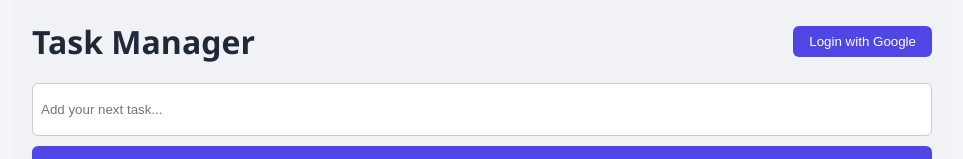
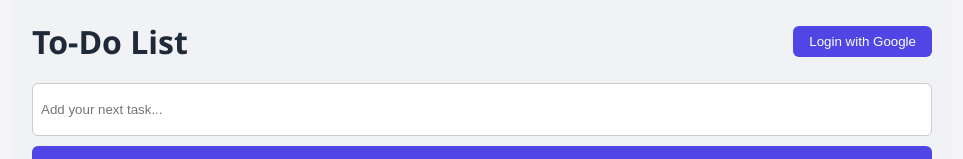
Before and after one commit to RooseendhraT/todo-app, a React (Create React App) app: page / in a window 1280 px wide. Shown: the top 159 px of the page, without its empty margins (158-1121 px from the left). Built offline with nearby package versions, Linux system fonts and the light colour scheme; no server answers.

Commit message:
fixed layout

```diff
--- a/src/pages/Home.jsx
+++ b/src/pages/Home.jsx
@@ -109,7 +109,7 @@
           marginBottom: "20px",
         }}
       >
-        <h1 style={{ margin: 0 }}>Task Manager</h1>
+        <h1 style={{ margin: 0 }}>To-Do List</h1>
         <div style={{ display: "flex", alignItems: "center", gap: "10px" }}>
           {/* Login / Logout */}
           {user ? (
```
